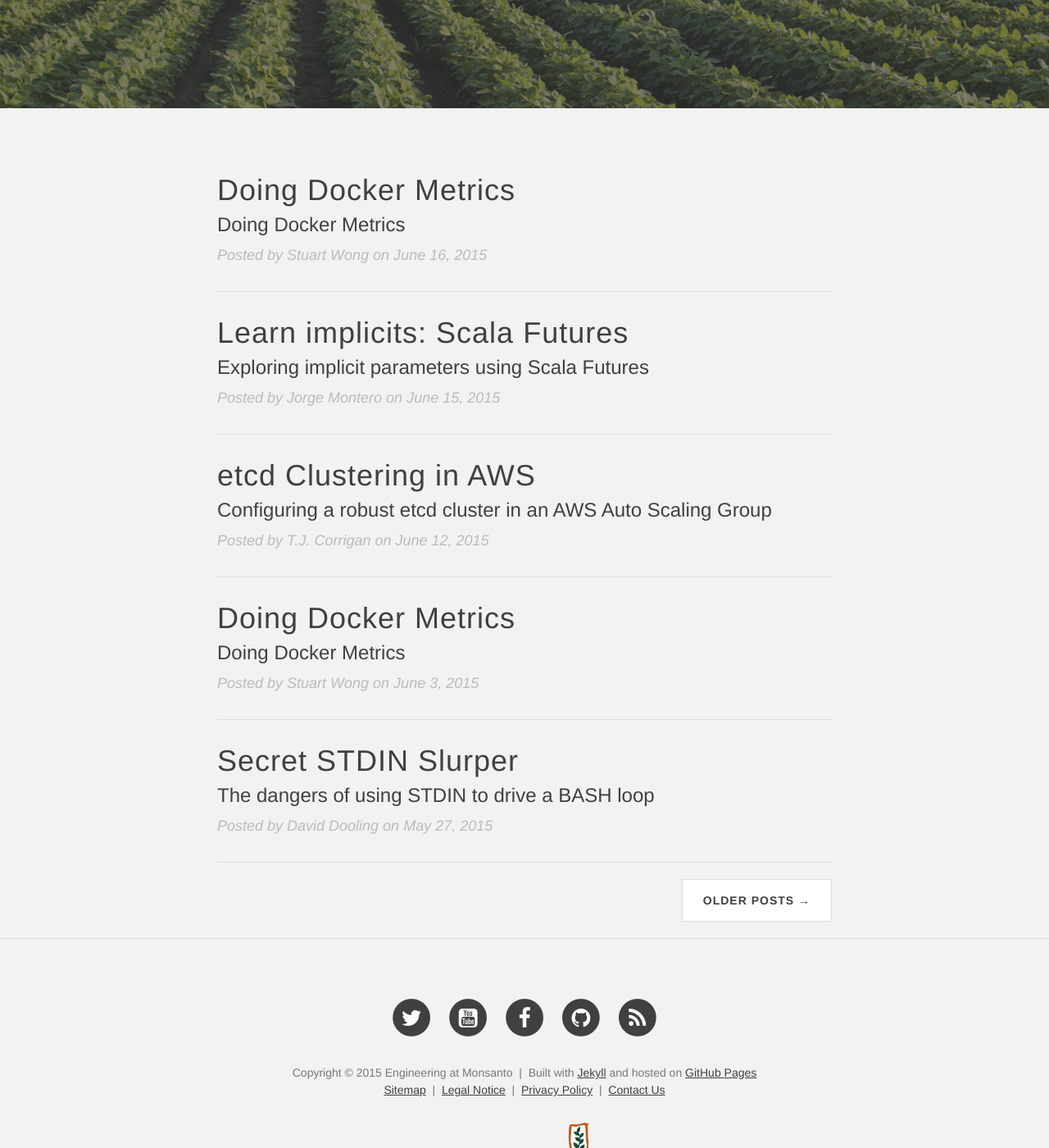
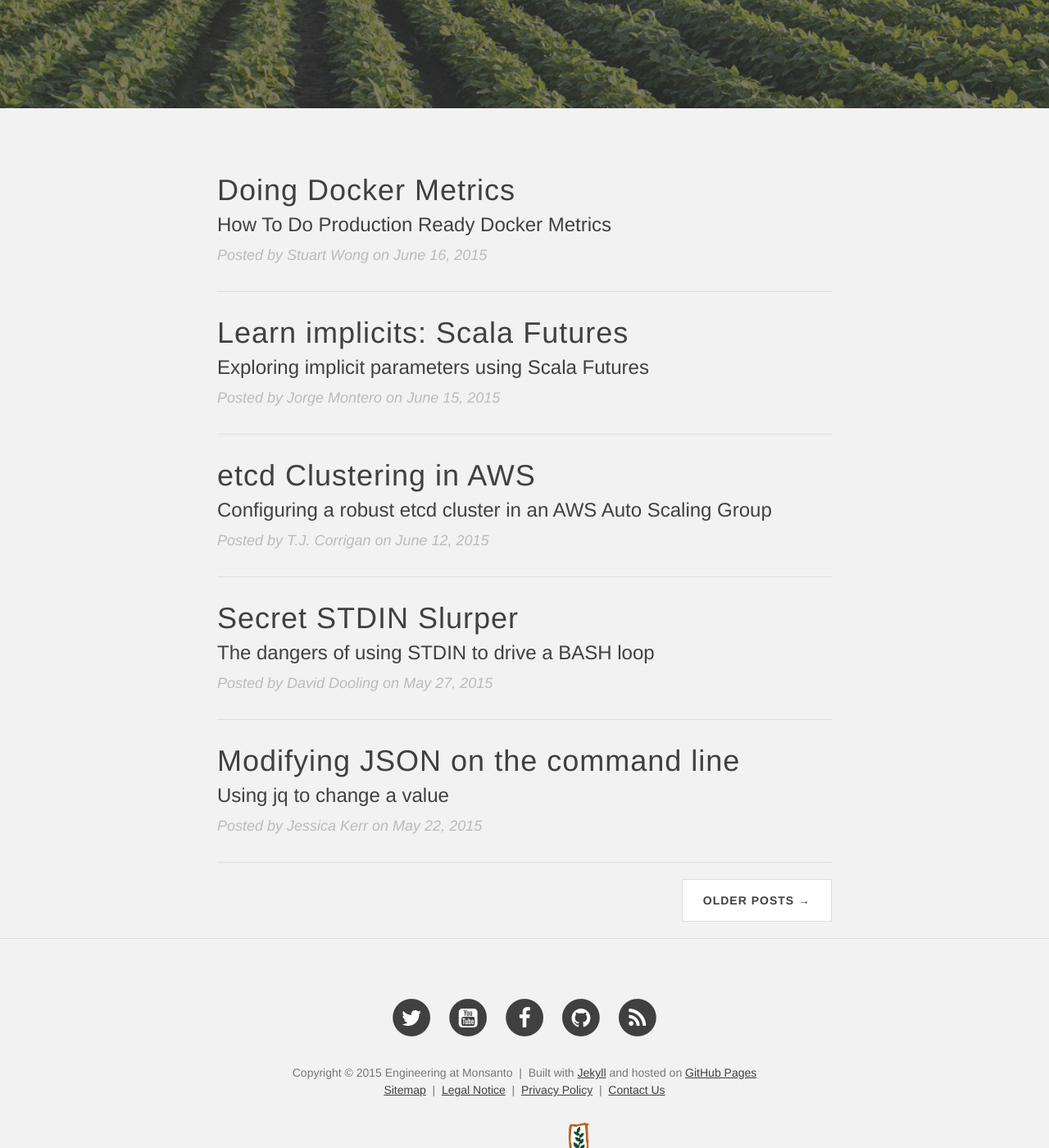
Before and after one commit to timwilliate/engineering-blog, a Jekyll site: the page built from index.html, in a window 1280 px wide and 1400 px high, scrolled down 431 px. Shown: the whole window at 82% size. Built offline with Jekyll 4.4.1, drawn with Linux system fonts in a browser that asks for light colours; nearby versions of some CDN libraries; some web fonts are replaced; Markdown is read by kramdown in place of the engine named in the settings; the list of posts is cut into pages by our own code; some of the changed lines change nothing that is shown.

Commit message:
Remove old post, improve subtitle, add tutorial tag

````diff
--- a/_posts/2015-06-03-docker-metrics.md
+++ /dev/null
@@ -1,220 +0,0 @@
----
-layout: post
-title: "Doing Docker Metrics"
-subtitle: "Doing Docker Metrics"
-header-img: "img/mon-city_garden.jpg"
-author: "Stuart Wong"
-tags: [docker, sysadmin, metrics, devops]
----
-
-For some time now, we've been using [Docker](http://www.docker.com), with its usage growing. As we continue our usage of Docker and provision more container hosts, one of the outstanding items on our issues list around collecting metrics and monitoring of containers and their hosts, has become necessary to address. This posting will walk you through how to glue together a few components in order to achieve Docker monitoring. All components are intentionally plug-and-play so if things need to be changed, any component can be (relatively) easily swapped out for an alternative.
-
-## Some assumptions
-Firstly, we assume that Docker is installed, configured and running on your hosts. We also further assume that you can connect to your Docker hosts with a web browser. It's also worth noting our requirements at this point since there will be some questions as to why certain decisions were made.
-
-  * Ease of deployment - We believe in fail fast, and succeed fast. We wanted an immediate solution to get up and running quickly, run some tests and make a quick, but informed decision.
-  * Scalability - Success tends to have it's own set of problems, namely scale. The solution needed to scale at all levels, handling both data velocity, volume and query demands.
-  * Availability - This goes without saying since we plan on doing notifications from the system and not just support analysis and planning.
-
-With this being the case, lets get to the good stuff!
-
-## Components for Docker Metrics and Monitoring
-There are three components to our Docker monitoring setup as detailed below.
-
-[cAdvisor or Container Advisor](https://github.com/google/cadvisor) - A Google developed tool that provides host and container metrics. It's a host daemon that collects, aggregates, processes and exports information about running containers. We run it within a container on each host with various host volumes exposed which allows it to collect metrics from the Docker containers available from the host. It provides an available dashboard with a default 60 second data aggregation interval. It has a few options for back ends which can be used to store the data for longer term retrieval and analysis.
-
-[InfluxDB](http://influxdb.com/) - An open source distributed time series database which we use for longer term storage and analysis of the data from cAdvisor. It's still under development but works fine and does have scale-out capabilities though for the time being we are using a single container instance until we can upgrade to a stable 0.9.x version.
-
-We would have liked to standardize on the soon to be released 0.9.x version, however, at this time **[cAdvisor](https://github.com/google/cadvisor/issues/743) does not yet support the InfluxDB 0.9.x API**. Though there are other non-completed features which also affect the UI component, this is the primary reason we will be using the 0.8.x version at this time.
-
-[Grafana](http://grafana.org/) - A nice open source web based UI which allows us to visualize all the metrics data. We create various dashboards which allow us to run queries against InfluxDB and chart them accordingly in a very nice layout.
-
-## Putting things together
-Now that you have an overview of the different components lets put things together.
-
-1. We start first with our [InfluxDB container](https://registry.hub.docker.com/u/tutum/influxdb/) using the below fleet/systemd unit:
-
-  ```
-  [Unit]
-  Description=InfluxDB Service
-
-  Requires=docker.service
-  After=docker.service
-
-  [Service]
-  Restart=always
-  RestartSec=5s
-
-  ExecStartPre=-/usr/bin/docker rm -f %p
-  ExecStartPre=/usr/bin/docker pull tutum/influxdb:latest
-
-  ExecStart=/usr/bin/docker run --publish=8083:8083 --publish=8086:8086 --name=%p tutum/influxdb:latest
-
-  ExecStop=/usr/bin/docker stop %p
-  ExecStopPost=-/usr/bin/docker rm -f %p
-
-  [Install]
-  WantedBy=multi-user.target
-
-  [X-Fleet]
-  MachineID=[your_machine_ID]
-  ```
-
-  You can just extract and use the above `docker run` command if you prefer. I provide the above systemd unit for a more complete, "production-ready" example. You will notice the **[X-Fleet]** section is specific to `[fleet](https://github.com/coreos/fleet)` which is our container scheduler on CoreOS hosts (hence the `MachineID` which comes from `cat /etc/machine-id`). In a true production environment you would not hardcode the host using `MachineID` as I've done above but in my test setup I'm not using any service discovery mechanisms. For further production readiness you would use a data volume container or other means of persisting the storage when the container is restarted.
-  To run the unit and create the required database for cAdvisor:
-
-  ```sh
-  fleetctl start influxdb.service
-  sleep 10
-  curl -X POST 'http://[influxdb_hostname]:8086/db?u=root&p=root' -d '{"name": "cadvisor"}'
-  ```
-
-  The `sleep 10` is there to allow InfluxDB a few seconds to be ready as Docker will need to `pull` (download) the image, and the InfluxDB itself time to start. The `curl` statement creates a database for storing the cAdvisor data, called **"cadvisor"** with a default configuration - the credentials to log into InfluxDB are as shown, i.e. **root/root**. Ensure to replace `[influxdb_hostname]` with the actual IP or DNS resolvable hostname of your InfluxDB container host.
-
-  Note that the InfluxDB dashboard can be accessed via the exposed **UI port 8083**, i.e. type `http://[influxdb_hostname]:8083` in your web browser. Port **8086 is for API access** as used by the `curl` statement and required by cAdvisor. If you are doing clustering you will need to also expose the cluster ports (i.e. 8090 and 8099).
-
-2. We now start the [cAdvisor container](https://registry.hub.docker.com/u/google/cadvisor/) across all our hosts, using the below fleet/systemd unit:
-
-  ```
-  [Unit]
-  Description=Google Container Advisor (cAdvisor)
-
-  Requires=docker.service
-  After=docker.service
-
-  [Service]
-  Restart=always
-  RestartSec=5s
-
-  ExecStartPre=-/usr/bin/docker rm -f %p
-  ExecStartPre=/usr/bin/docker pull google/cadvisor:latest
-
-  ExecStart=/usr/bin/docker run --volume=/:/rootfs:ro --volume=/var/run:/var/run:rw --volume=/sys:/sys:ro --volume=/var/lib/docker/:/var/lib/docker:ro --publish=8080:8080 --name=%p google/cadvisor:latest --logtostderr -storage_driver=influxdb -storage_driver_host=[influxdb_hostname]:8086 -storage_driver_db=cadvisor -storage_driver_user=root -storage_driver_password=root
-
-  ExecStop=/usr/bin/docker stop %p
-  ExecStopPost=-/usr/bin/docker rm -f %p
-
-  [Install]
-  WantedBy=multi-user.target
-
-  [X-Fleet]
-  Global=true
-  ```
-
-  To run the unit file:
-  ```sh
-  fleetctl start cadvisor.service
-  ```
-
-  The `Global=true` in the `fleet` specific section indicates that this unit will be started across all Docker container hosts. Again, ensure you replace the `[influxdb_hostname]` in the Docker run statement with the appropriate value for your InfluxDB host.
-
-  Here we are exposing required Docker host volumes to the container so it can read the host and container metrics from the Docker host. We are also publishing the **cAdvisor port to enable the built-in dashboard (on port 8080)**. You can refer to the cAdvisor documentation on the specific command line options but here we are just providing the InfluxDB details, i.e. the storage driver type ('influxdb'), host, database name ('cadvisor'), database user ('root') and database password ('root').
-
-  You can access the cAdvisor dashboard for each host via entering in your web browser, `http://[cadvisor_hostname]:8080`.
-
-  ![cAdvisor Home Page](../img/cadvisor-01.png)
-  ![cAdvisor Metrics 1](../img/cadvisor-02.png)
-  ![cAdvisor Metrics 2](../img/cadvisor-03.png)
-
-
-3. Install the Grafana dashboard using the fleet/systemd unit:
-
-  ```
-  [Unit]
-  Description=Grafana UI Service
-
-  Requires=docker.service
-  Wants=influxdb.service
-  After=docker.service
-  After=influxdb.service
-  BindsTo=influxdb.service
-
-  [Service]
-  Restart=on-failure
-  RestartSec=5
-
-  ExecStartPre=-/usr/bin/docker rm -f %p
-  ExecStartPre=/usr/bin/docker pull grafana/grafana:latest
-
-  ExecStart=/usr/bin/docker run --publish=3000:3000 \
-    --env INFLUXDB_HOST=%H --env INFLUXDB_PORT=8086 --env INFLUXDB_NAME=cadvisor --env INFLUXDB_USER=root --env INFLUXDB_PASS=root \
-    --name=%p \
-    grafana/grafana:latest
-
-  ExecStop=/usr/bin/docker stop %p
-  ExecStopPost=-/usr/bin/docker rm -f %p
-
-  [Install]
-  WantedBy=multi-user.target
-
-  [X-Fleet]
-  MachineOf=influxdb.service
-  ```
-
-  To run the unit file:
-  ```sh
-  fleetctl start grafana.service
-  ```
-
-  We use the [official Grafana 2.x container image](https://registry.hub.docker.com/u/grafana/grafana/), using environment variables to connect to the `cadvisor` InfluxDB database. By using the `fleet` specific `MachineOf` unit statement we pin the container to the same host as the InfluxDB container. The Grafana dashboard can now be accessed via your web browser at `http://[grafana_hostname]:3000`.
-
-## Connecting to Grafana and creating dashboards
-Once your full stack is up, you'll then need to connect Grafana to your `cadvisor` database within InfluxDB and create some useful graphs.
-
-1. Start by opening a web page to `http://[grafana_hostname]:3000` and log in using the default Grafana credentials, **admin/admin**. _You will need to change this password and enable the appropriate authentication and authorization mechanisms for a production deployment_.
-
-  ![Grafana Home](../img/grafana-home.jpg)
-
-2. Create a new data source connection to the `cadvisor` InfluxDB database by first exposing the data source menu by clicking on the Grafana fireball icon in the top left hand corner of the UI, then selecting _Data Sources_ -> _Add New_
-
-  ![Grafana New Data Source](../img/grafana-newds.png)
-
-  Enter the appropriate information:
-
-  **Add data source settings**
-  Name: influxdb
-  Type: InfluxDB 0.8.x
-  Default (checked)
-
-  **Http settings**
-  Url: http://[influxdb_hostname]:8086
-  Basic Auth (enabled)
-  User: root
-  Password: root
-
-  **InfluxDB Details**
-  Database: cadvisor
-  User: root
-  Password: root
-
-  ![Grafana Creating a Data Source](../img/grafana-ds.png)
-
-3. Now comes what may be the hardest part, i.e. creating useful dashboards. Click on the _Home_ icon (top left corner) and select _+New_ to create a new dashboard.
-
-  ![Grafana Dashboard](../img/grafana-dash.jpg)
-
-  Hover over, and select the thin green icon bar (top far left, below fireball) and _Add Panel_ -> _Graph_ from the displayed sub-menus.
-
-  ![Grafana New Dashboard](../img/grafana-newdash.jpg)
-
-  Select the _no title (click here)_ and _edit_ from the displayed sub-menu.
-
-  ![Grafana Creating a Graph](../img/grafana-graph.png)
-
-  Now we can create a quick first graph. In the _series_ section fill in 'stats', then 'Limit' in the _alias_ section. Use 'fs_limit' as the value for _mean_ in the _select_ section. Click on _+Add query_ to add an additional query/graph line and enter 'Usage' in the _alias_ section and 'fs_usage' as the value for _mean_ in the _select_ section here. You will see values being plotted as soon as we enter values, and by now you will realize we are doing a simple *file system limit vs usage graph**.
-
-  ![Grafana Writing a Query](../img/grafana-query.png)
-
-  To complete our graph lets give it a better name, and more meaningful unit values. Click on _General_ and give your graph a name, for example 'File System'. Then click on 'Axes & Grid' and use the 'byte' unit for the _Left Y_ axis unit.
-
-  ![Grafana Naming a Graph](../img/grafana-name.png)
-  ![Grafana Axis Units](../img/grafana-axis.png)
-
-  Once complete, ensure you click the _Save_ icon (near top left of screen) to save your dashboard. By default Grafana 2.x saves dashboards to it's embedded sqlite3 database though they can be exported and imported as well. You can also use other supported storage backends.
-
-## Conclusion
-You've now built a Docker metrics collection system with a single Grafana dashboard for file system statistics. We've only just begun so relevant dashboards are still being built, but check out the [Grafana reference docs](http://docs.grafana.org/reference/graph/) to get better acquainted with it's capabilities. You can look out for future posts on more of the components being used in our platform solution such as [Heapster](https://github.com/GoogleCloudPlatform/heapster), which we are looking at for tying together all the cAdvisor agents and provide a cluster-view, and our take on persistent storage in a Docker environment.
-
-I hope this has proven useful to you. Please keep in touch and let us know your thoughts and what you might be working on as well.
-
-Good luck!
--- a/_posts/2015-06-16-docker-metrics.md
+++ b/_posts/2015-06-16-docker-metrics.md
@@ -1,10 +1,10 @@
 ---
 layout: post
 title: "Doing Docker Metrics"
-subtitle: "Doing Docker Metrics"
+subtitle: "How To Do Production Ready Docker Metrics"
 header-img: "img/mon-city_garden.jpg"
 author: "Stuart Wong"
-tags: [docker, sysadmin, metrics, devops]
+tags: [docker, sysadmin, metrics, devops, tutorial]
 ---
 
 As our usage of [Docker](http://www.docker.com) grows and we provision more container hosts, collecting metrics and monitoring containers and hosts has become a necessity. This post will walk you through how to glue together a few components to deploy a monitoring solution for Docker. All components are intentionally plug-and-play, so if things need to be changed any component can be (relatively) easily swapped out for an alternative.
````
